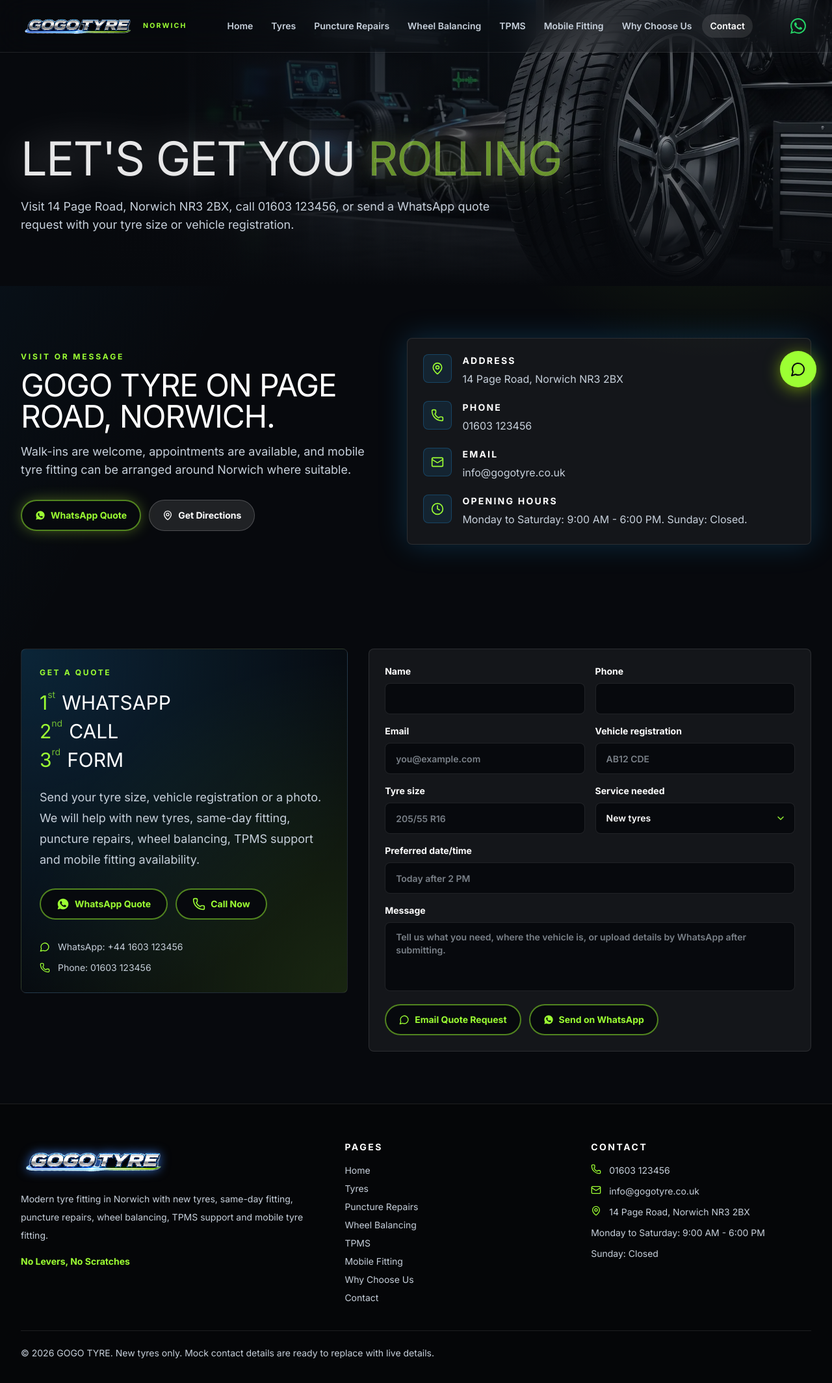
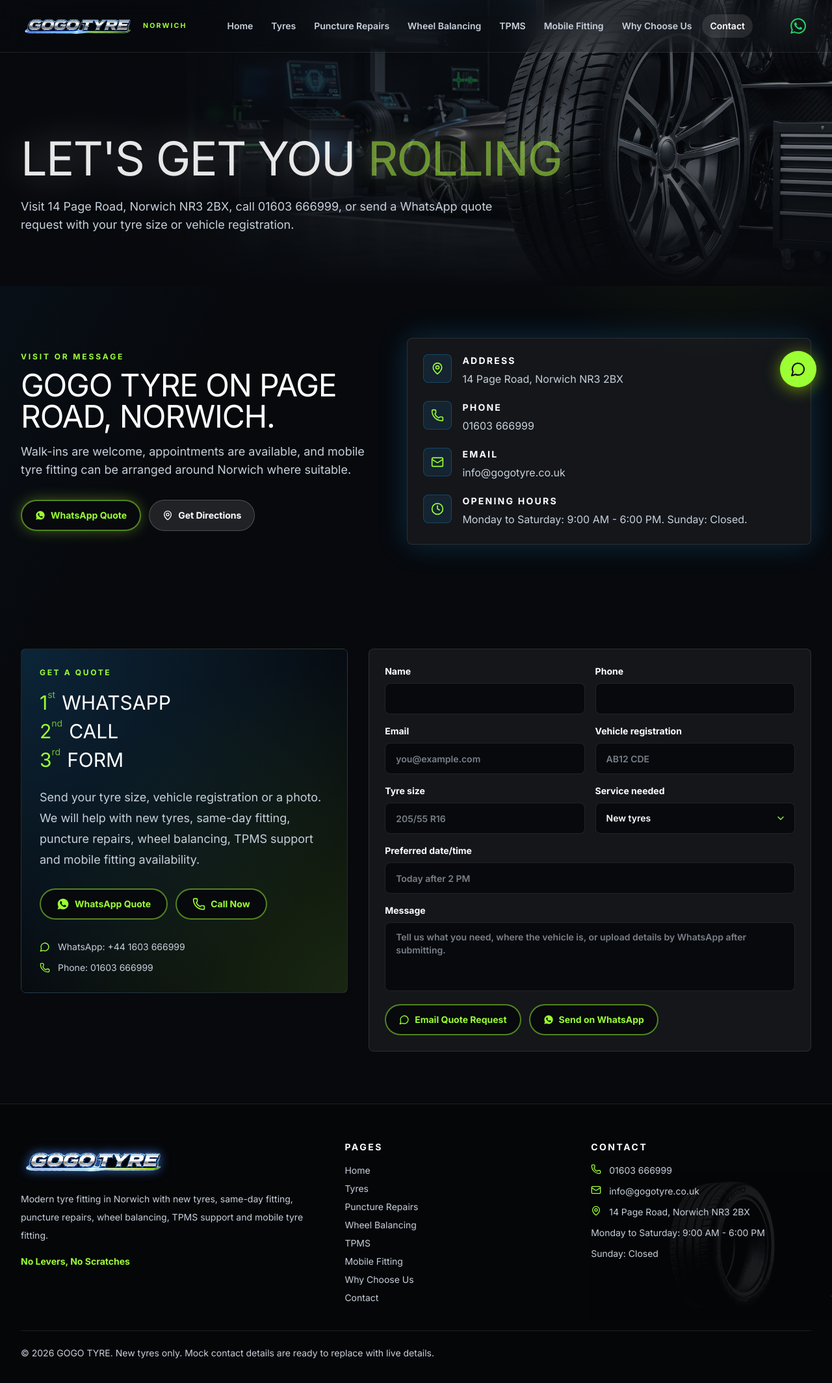
Before and after one commit to muhammadfawaz1/garage-booking-site, a Next.js app: page /contact in a window 1280 px wide. Shown: the top 2128 px of the page at 65% size. Built offline with nearby package versions, Linux system fonts and the light colour scheme; a web font is replaced by a local one.

Commit message:
updated navbar and footer

```diff
--- a/src/app/layout.tsx
+++ b/src/app/layout.tsx
@@ -44,11 +44,14 @@
     <html lang="en-GB" className={`${unbounded.variable} ${inter.variable}`}>
       <body>
         <JsonLd data={localBusinessSchema()} />
-        <Navbar />
-        <main>{children}</main>
-        <Footer />
-        <StickyMobileCTA />
-        <FloatingActions />
+        {/* Explicit stacking layer above the ambient tire background (body::before, z-index: 0) */}
+        <div className="relative z-10">
+          <Navbar />
+          <main>{children}</main>
+          <Footer />
+          <StickyMobileCTA />
+          <FloatingActions />
+        </div>
       </body>
     </html>
   );
--- a/src/components/layout/Footer.tsx
+++ b/src/components/layout/Footer.tsx
@@ -6,8 +6,22 @@
 
 export function Footer() {
   return (
-    <footer className="border-t border-white/10 bg-black/35 pb-24 pt-14 sm:pb-10">
-      <Container>
+    <footer className="relative overflow-hidden border-t border-white/10 bg-black/35 pb-24 pt-14 sm:pb-10">
+
+      {/* Subtle tire texture, contained within the footer only */}
+      <div
+        aria-hidden="true"
+        className="pointer-events-none absolute inset-y-0 right-0 w-96 opacity-[0.12] [mask-image:linear-gradient(to_left,black,transparent)]"
+        style={{
+          backgroundImage: "url('/images/optimized/tyre.webp')",
+          backgroundRepeat: "no-repeat",
+          backgroundPosition: "right center",
+          backgroundSize: "380px auto",
+          filter: "brightness(2.6) contrast(1.1) grayscale(20%)",
+        }}
+      />
+
+      <Container className="relative z-10">
         <div className="grid gap-10 lg:grid-cols-[1.15fr_.85fr_.85fr]">
           <div>
             <div className="relative h-16 w-56">
--- a/src/components/layout/Navbar.tsx
+++ b/src/components/layout/Navbar.tsx
@@ -25,8 +25,22 @@
   const whatsappUrl = `https://wa.me/${site.whatsapp}?text=${encodeURIComponent("Hi GOGO TYRE, I need a tyre quote.")}`;
 
   return (
-    <header className="fixed inset-x-0 top-0 z-50 border-b border-white/10 bg-graphite/84 backdrop-blur-xl">
-      <nav className="mx-auto flex h-20 max-w-7xl items-center justify-between px-4 sm:px-6 lg:px-8" aria-label="Main navigation">
+    <header className="fixed inset-x-0 top-0 z-50 overflow-hidden border-b border-white/10 bg-graphite/84 backdrop-blur-xl">
+
+      {/* Subtle tire texture, contained within the navbar only */}
+      <div
+        aria-hidden="true"
+        className="pointer-events-none absolute inset-y-0 right-0 hidden w-80 opacity-[0.14] [mask-image:linear-gradient(to_left,black,transparent)] lg:block"
+        style={{
+          backgroundImage: "url('/images/optimized/tyre.webp')",
+          backgroundRepeat: "no-repeat",
+          backgroundPosition: "-40px center",
+          backgroundSize: "260px auto",
+          filter: "brightness(2.6) contrast(1.1) grayscale(20%)",
+        }}
+      />
+
+      <nav className="relative z-10 mx-auto flex h-20 max-w-7xl items-center justify-between px-4 sm:px-6 lg:px-8" aria-label="Main navigation">
         <Link href="/" className="flex items-center gap-3" aria-label="GOGO TYRE home">
           <span className="relative h-11 w-36 sm:w-44">
             <Image
@@ -82,7 +96,7 @@
       </nav>
 
       {open ? (
-        <div id="mobile-menu" className="border-t border-white/10 bg-graphite/96 px-4 pb-6 pt-2 xl:hidden">
+        <div id="mobile-menu" className="relative z-10 border-t border-white/10 bg-graphite/96 px-4 pb-6 pt-2 xl:hidden">
           <div className="mx-auto grid max-w-7xl gap-1">
             {navLinks.map((link) => (
               <Link
--- a/src/components/sections/WhyPreview.tsx
+++ b/src/components/sections/WhyPreview.tsx
@@ -1,5 +1,6 @@
 import { valuePoints } from "@/data/services";
 import { Container } from "@/components/ui/Container";
+import { GlowCard } from "@/components/ui/GlowCard";
 import { SectionHeading } from "@/components/ui/SectionHeading";
 
 export function WhyPreview() {
@@ -13,19 +14,16 @@
           align="center"
           titleClassName="font-industrial uppercase font-normal leading-[0.95]"
         />
-        <div className="mt-10 grid gap-4 sm:grid-cols-2 lg:grid-cols-4">
+        <div className="mt-10 grid gap-4 sm:grid-cols-2 lg:grid-cols-3">
           {valuePoints.map((point) => {
             const Icon = point.icon;
             return (
-              <div
-                key={point.title}
-                className="group rounded-lg border border-white/10 bg-white/[0.055] p-5 transition duration-200 hover:-translate-y-1 hover:border-electric/60 hover:bg-white/[0.075] hover:shadow-[0_0_0_1px_rgba(56,138,221,0.35),0_0_24px_rgba(56,138,221,0.18)]"
-              >
+              <GlowCard key={point.title} className="group">
                 <span className="grid h-11 w-11 place-items-center rounded-lg border border-white/10 bg-white/5 text-white/70 transition-colors duration-200 group-hover:border-volt/40 group-hover:bg-volt/10 group-hover:text-volt">
                   <Icon className="h-5 w-5" aria-hidden="true" />
                 </span>
                 <h3 className="mt-4 font-black text-white">{point.title}</h3>
-              </div>
+              </GlowCard>
             );
           })}
         </div>
--- a/src/components/ui/GlowCard.tsx
+++ b/src/components/ui/GlowCard.tsx
@@ -9,8 +9,10 @@
   return (
     <div
       className={cn(
-        "group relative overflow-hidden rounded-lg border border-white/10 bg-white/[0.055] p-6 backdrop-blur transition duration-300 hover:-translate-y-1 hover:border-electric/60 hover:bg-white/[0.075] hover:shadow-[0_0_0_1px_rgba(56,138,221,0.35),0_0_24px_rgba(56,138,221,0.18)]",
-        "before:absolute before:inset-x-0 before:top-0 before:h-px before:bg-gradient-to-r before:from-transparent before:via-electric/60 before:to-transparent before:opacity-0 before:transition before:duration-300 hover:before:opacity-100",
+        "group relative overflow-hidden rounded-lg border border-electric/25 bg-white/[0.055] p-6 backdrop-blur",
+        "shadow-[0_0_0_1px_rgba(56,138,221,0.15),0_0_18px_rgba(56,138,221,0.1)]",
+        "transition duration-300 hover:-translate-y-1 hover:border-electric/60 hover:bg-white/[0.075] hover:shadow-[0_0_0_1px_rgba(56,138,221,0.35),0_0_28px_rgba(56,138,221,0.22)]",
+        "before:absolute before:inset-x-0 before:top-0 before:h-px before:bg-gradient-to-r before:from-transparent before:via-electric/40 before:to-transparent before:opacity-60 before:transition before:duration-300 hover:before:opacity-100 hover:before:via-electric/60",
         className
       )}
     >
--- a/src/data/services.ts
+++ b/src/data/services.ts
@@ -345,23 +345,8 @@
     description: "Can't get to us? Our mobile van brings the fitting to your home or workplace."
   },
   {
-    title: "All brands and sizes",
-    icon: Car,
-    description: "From budget to premium, we stock a wide range of brands and sizes to suit your vehicle."
-  },
-  {
     title: "No levers, no scratches",
     icon: ShieldCheck,
     description: "Leverless fitting protects your alloys from the scuffs and marks traditional tools can cause."
-  },
-  {
-    title: "Free tyre health check",
-    icon: BatteryCharging,
-    description: "Every visit includes a quick check of tread depth, pressure and overall tyre condition."
-  },
-  {
-    title: "WhatsApp-first quotes",
-    icon: MessageCircle,
-    description: "Send a photo or your reg on WhatsApp and get a fast, no-pressure quote back."
   }
 ];
--- a/src/data/site.ts
+++ b/src/data/site.ts
@@ -3,10 +3,10 @@
   slogan: "Tyres Fitted the Modern Way",
   secondarySlogan: "No Levers, No Scratches",
   domain: "https://gogotyre.co.uk",
-  phone: "01603 123456",
-  phoneHref: "tel:01603123456",
-  whatsappDisplay: "+44 1603 123456",
-  whatsapp: "441603123456",
+  phone: "01603 666999",
+  phoneHref: "tel:01603666999",
+  whatsappDisplay: "+44 1603 666999",
+  whatsapp: "441603666999",
   email: "info@gogotyre.co.uk",
   addressLine: "14 Page Road",
   city: "Norwich",
```
Also changed, not shown: public/images/optimized/tyre.webp (added), src/app/globals.css (line endings or trailing spaces), 1 other file (tests, documents, lock files or other folders).
